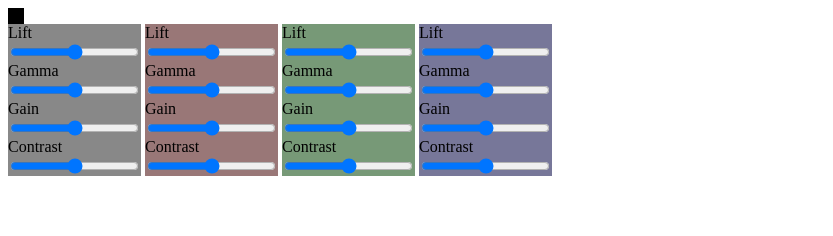
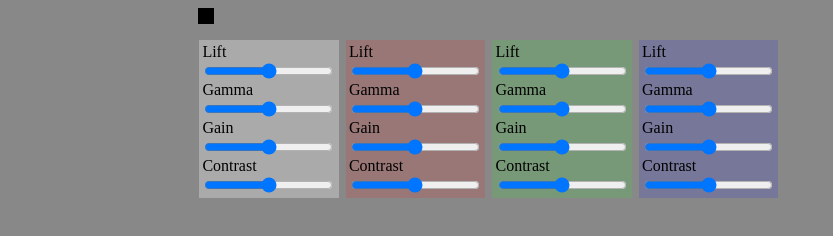
Before and after one commit to AuburnSounds/Dplug, a plain HTML site: page tools/lift-gamma-gain/index.html in a window 1280 px wide. Shown: the whole page, without its empty margins (0-833 px from the left). Drawn offline with Linux system fonts and the light colour scheme.

Commit message:
Tweak the curve tool: center things, change slider ranges to the most useful ranges, and document a bit. This could be a useful web page one day.

```diff
--- a/tools/lift-gamma-gain/index.html
+++ b/tools/lift-gamma-gain/index.html
@@ -1,8 +1,17 @@
+<!--
+To work on your plugin color correction, put a file named "image.png" in this folder.
+To see values, break into the setColorCorrection function.
+This tool work with Firefox, but not in Chrome. Other browsers unknown.
+-->
+
 <html>
 <head>
     <style>
       input { display: block;}
-      div { display: inline-block;}
+      body { background: #888;}
+      span{ display: inline-block; margin: 1em 0.1em ; padding: 0.2em;}
+
+      #container { margin: 0 auto; width: 70%;}
     </style>
 </head>
 <body>
@@ -127,53 +136,54 @@ window.onload = function() {
 };
 
 </script>
+
+<div id="container">
+
     <img id="image" src="image.png">
     <br>
-<div style="background: #888">
+    <span style="background: #aaa">
         Lift
-<input id="lift" type="range" min="-0.5" max="0.5" step="0.01" value="0"/>
+        <input id="lift" type="range" min="-0.15" max="0.15" step="0.01" value="0"/>
         Gamma
-<input id="gamma" type="range" min="-0.5" max="0.5" step="0.01" value="0"/>
+        <input id="gamma" type="range" min="-0.15" max="0.15" step="0.01" value="0"/>
         Gain
-<input id="gain" type="range" min="-0.5" max="0.5" step="0.01" value="0"/>
+        <input id="gain" type="range" min="-0.15" max="0.15" step="0.01" value="0"/>
         Contrast
-<input id="contrast" type="range" min="-1" max="1" step="0.01" value="0.0"/>
+        <input id="contrast" type="range" min="-0.25" max="0.25" step="0.01" value="0.0"/>
+    </span>
+
+    <span style="background: #977">
+        Lift
+        <input id="liftR" type="range" min="-0.15" max="0.15" step="0.01" value="0"/>
+        Gamma
+        <input id="gammaR" type="range" min="-0.15" max="0.15" step="0.01" value="0"/>
+        Gain
+        <input id="gainR" type="range" min="-0.15" max="0.15" step="0.01" value="0"/>
+        Contrast
+        <input id="contrastR" type="range" min="-0.25" max="0.25" step="0.01" value="0"/>
+    </span>
+
+    <span style="background: #797">
+        Lift
+        <input id="liftG" type="range" min="-0.15" max="0.15" step="0.01" value="0"/>
+        Gamma
+        <input id="gammaG" type="range" min="-0.15" max="0.15" step="0.01" value="0"/>
+        Gain
+        <input id="gainG" type="range" min="-0.15" max="0.15" step="0.01" value="0"/>
+        Contrast
+        <input id="contrastG" type="range" min="-0.25" max="0.25" step="0.01" value="0"/>
+    </span>
+
+    <span style="background: #779">
+        Lift
+        <input id="liftB" type="range" min="-0.15" max="0.15" step="0.01" value="0"/>
+        Gamma
+        <input id="gammaB" type="range" min="-0.15" max="0.15" step="0.01" value="0"/>
+        Gain
+        <input id="gainB" type="range" min="-0.15" max="0.15" step="0.01" value="0"/>
+        Contrast
+        <input id="contrastB" type="range" min="-0.25" max="0.25" step="0.01" value="0"/>
+    </span>
 </div>
-
-<div style="background: #977">
-Lift
-<input id="liftR" type="range" min="-0.5" max="0.5" step="0.01" value="0"/>
-Gamma
-<input id="gammaR" type="range" min="-0.5" max="0.5" step="0.01" value="0"/>
-Gain
-<input id="gainR" type="range" min="-0.5" max="0.5" step="0.01" value="0"/>
-Contrast
-<input id="contrastR" type="range" min="-0.5" max="0.5" step="0.01" value="0"/>
-</div>
-
-<div style="background: #797">
-Lift
-<input id="liftG" type="range" min="-0.5" max="0.5" step="0.01" value="0"/>
-Gamma
-<input id="gammaG" type="range" min="-0.5" max="0.5" step="0.01" value="0"/>
-Gain
-<input id="gainG" type="range" min="-0.5" max="0.5" step="0.01" value="0"/>
-Contrast
-<input id="contrastG" type="range" min="-0.5" max="0.5" step="0.01" value="0"/>
-</div>
-
-<div style="background: #779">
-Lift
-<input id="liftB" type="range" min="-0.5" max="0.5" step="0.01" value="0"/>
-Gamma
-<input id="gammaB" type="range" min="-0.5" max="0.5" step="0.01" value="0"/>
-Gain
-<input id="gainB" type="range" min="-0.5" max="0.5" step="0.01" value="0"/>
-Contrast
-<input id="contrastB" type="range" min="-0.5" max="0.5" step="0.01" value="0"/>
-</div>
-
-
-
 </body>
 </html>
```
Lines whose indentation alone changed are shown as unchanged.
